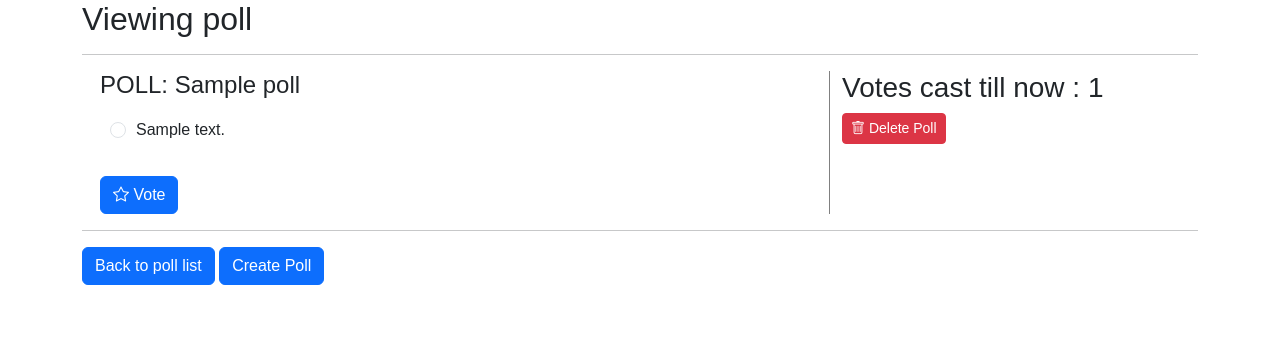
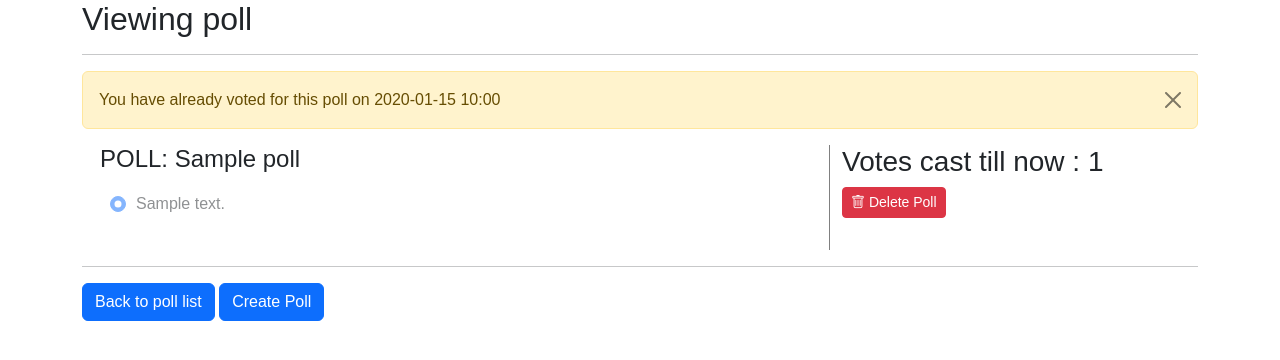
Before and after one commit to gargshi/poll-app-django, a Django app: page /displayPoll/1/ in a window 1280 px wide. Shown: the part 56-416 px from the top of the page. Run offline with Django 5.2, Linux system fonts and the light colour scheme; a user stored in the database is signed in; tables that the repository leaves empty hold one stand-in row (values such as "Sample post").

Commit message:
added-semaphore-voting-28-05-2024

```diff
--- a/myPollsProject/poll/admin.py
+++ b/myPollsProject/poll/admin.py
@@ -1,5 +1,5 @@
 from django.contrib import admin
-from .models import Poll, Option
+from .models import Poll, Option, Vote
 # Register your models here.
 
 @admin.register(Poll)
@@ -9,3 +9,7 @@ class PollAdmin(admin.ModelAdmin):
 @admin.register(Option)
 class OptionAdmin(admin.ModelAdmin):
 	list_display = ('poll', 'option_text', 'votes')
+
+@admin.register(Vote)
+class VoteAdmin(admin.ModelAdmin):
+	list_display = ('user', 'poll', 'option', 'voted_on')
--- a/myPollsProject/poll/models.py
+++ b/myPollsProject/poll/models.py
@@ -27,3 +27,15 @@ class Option(models.Model):
 	class Meta:
 		verbose_name_plural = "Options"
 		db_table = "options"
+
+class Vote(models.Model):
+	user = models.ForeignKey('auth.User', on_delete=models.DO_NOTHING)
+	poll = models.ForeignKey(Poll, on_delete=models.DO_NOTHING)
+	option = models.ForeignKey(Option, on_delete=models.DO_NOTHING)
+	voted_on = models.DateTimeField('date voted', default=datetime.now)
+
+	def __str__(self):
+		return self.user.username + ' voted for ' + self.option.option_text + ' on ' + self.poll.question
+
+	class Meta:
+		db_table = "votes"
--- a/myPollsProject/poll/templates/displayPoll.html
+++ b/myPollsProject/poll/templates/displayPoll.html
@@ -8,7 +8,7 @@
 		<div class="container font-arial">
 			<h2>Viewing poll</h2>
 			<hr>
-
+			{% include 'messages.html' %}
 			<div class="row">
 				<div class="col-md-8 poll-section">
 					<h4>POLL: {{poll.question}}</h4>
@@ -17,7 +17,9 @@
 							{% csrf_token %}
 							{% for option in options %}
 								<div class="f-input">
-									<input class="form-check-input" title="{{option.option_text}}" type="radio" name="vote" value="{{option.id}}" id="{{option.id}}">
+									<input class="form-check-input" title="{{option.option_text}}" type="radio" name="vote" value="{{option.id}}" id="{{option.id}}"
+										{% if vote.option.id == option.id %} checked {% endif %}
+										{% if already_voted %} disabled {% endif %}>
 									<label class="form-check-label f-lbl" for="{{option.id}}">
 										{{option.option_text}}
 									</label>
@@ -25,7 +27,9 @@
 								<br>
 							{% endfor %}
 							{% if request.user.is_authenticated %}
-								<button class="btn btn-primary" type="submit"><i class="bi bi-star"></i> Vote</button>
+								{% if not already_voted %}
+									<button class="btn btn-primary" type="submit"><i class="bi bi-star"></i> Vote</button>
+								{% endif %}
 							{% else %}
 								<div class="alert alert-danger">
 									<h2><i class="bi bi-exclamation-triangle"></i> Login Required to vote</h2>
--- a/myPollsProject/poll/templates/navbar.html
+++ b/myPollsProject/poll/templates/navbar.html
@@ -4,6 +4,7 @@
 <link rel="stylesheet" href="https://cdn.jsdelivr.net/npm/bootstrap-icons@1.11.3/font/bootstrap-icons.min.css">
 <meta name="viewport" content="width=device-width, initial-scale=1">
 <link rel="stylesheet" href="{% static 'css/main.css' %}">
+
 <!-- Popperjs -->
 <!-- <script src="https://cdn.jsdelivr.net/npm/@popperjs/core@2.11.6/dist/umd/popper.min.js" crossorigin="anonymous"></script> -->
 <!-- Tempus Dominus JavaScript -->
--- a/myPollsProject/poll/views.py
+++ b/myPollsProject/poll/views.py
@@ -1,6 +1,6 @@
 from django.shortcuts import redirect, render
 from django.db.models import Sum,F
-from .models import Poll, Option
+from .models import Poll, Option, Vote
 from django.contrib import messages
 import datetime
 
@@ -51,25 +51,51 @@ def listPolls(request):
 				polls = Option.objects.values('poll').annotate(c=Sum('votes')).values('poll__id','poll__question','poll__pub_date','c','poll__is_anonymous','poll__created_by__username','poll__poll_end').filter(poll__question__contains=query,poll__created_by=request.user).all()
 		else:
 			polls = Option.objects.values('poll').annotate(c=Sum('votes')).values('poll__id','poll__question','poll__pub_date','c','poll__is_anonymous','poll__created_by__username','poll__poll_end').filter(poll__question__contains=query).all()
+		# check if polls are already voted
+		for poll in polls:
+			vote = Vote.objects.filter(user=request.user, poll=poll['poll__id'])
+			if vote:
+				poll['voted'] = True
+			else:
+				poll['voted'] = False
+			print(poll)
 		return render(request,'viewPolls.html',{'polls':polls,'query':query,'made_by_me':made_by_me})
 	# if search is not used
 	polls = Option.objects.values('poll').annotate(c=Sum('votes')).values('poll__id','poll__question','poll__pub_date','poll__is_anonymous','poll__created_by__username','poll__poll_end','c')
+	for poll in polls:
+		vote = Vote.objects.filter(user=request.user, poll=poll['poll__id'])
+		if vote:
+			poll['voted'] = True
+		else:
+			poll['voted'] = False
+		# print(poll)
 	return render(request,'viewPolls.html',{'polls':polls})
 
 def displayPoll(request,poll_id):
 	poll = Poll.objects.get(id=poll_id)
 	options = Option.objects.filter(poll=poll)
+	vote = Vote.objects.filter(user=request.user, poll=poll)
+	vote = vote if vote else None
+	already_voted = False
+	if vote:
+		messages.warning(request, 'You have already voted for this poll on '+vote[0].voted_on.strftime("%Y-%m-%d %H:%M"))
+		already_voted = True
 	poll_op = options.values('poll').annotate(c=Sum('votes')).values('poll__id','poll__question','c','poll__created_by__username')[0]
 	# print(poll_op)
-	return render(request,'displayPoll.html',{'poll_op':poll_op,'poll':poll,'options':options})
+	return render(request,'displayPoll.html',{'poll_op':poll_op,'poll':poll,'options':options,'already_voted':already_voted,'vote':vote[0] if vote else None})
 
 def castVote(request):
 	if request.method == 'POST' and request.user.is_authenticated:
 		# print(request.POST)
 		option_id = request.POST['vote']
 		poll=Option.objects.get(id=option_id).poll
-		Option.objects.filter(id=option_id).update(votes=F('votes')+1)
-		messages.success(request, f'Yay! Your Vote was Cast Successfully, thank you {request.user.username}.')
+		vote = Vote.objects.filter(user=request.user, poll=poll)
+		if vote:
+			messages.warning(request, 'You have already voted for this poll')
+		else:
+			Vote.objects.create(user=request.user, poll=poll, option=Option.objects.get(id=option_id))
+			Option.objects.filter(id=option_id).update(votes=F('votes')+1)
+			messages.success(request, f'Yay! Your Vote was Cast Successfully, thank you {request.user.username}.')
 	else:
 		messages.warning(request, 'Vote cannot be cast due to some error or you are not logged in. Please contact the administrator.')
 	return redirect('listPolls')
--- a/myPollsProject/user/views.py
+++ b/myPollsProject/user/views.py
@@ -32,7 +32,7 @@ def doLogin(request):
 			user=authenticate(username=username,password=password)
 		except Exception as e:
 			print(e)
-		print("user=",user)
+		# print("user=",user)
 		if user is not None:
 			login(request,user)
 			messages.info(request, 'Hi '+username+', You are now logged in!')
```
Also changed, not shown: myPollsProject/poll/templates/viewPolls.html (+8 -0 lines), myPollsProject/poll/migrations/0007_alter_poll_poll_end_vote.py (added), myPollsProject/poll/migrations/0008_alter_poll_poll_end_alter_vote_table.py (added), myPollsProject/poll/migrations/0009_vote_voted_on_alter_poll_poll_end.py (added).
